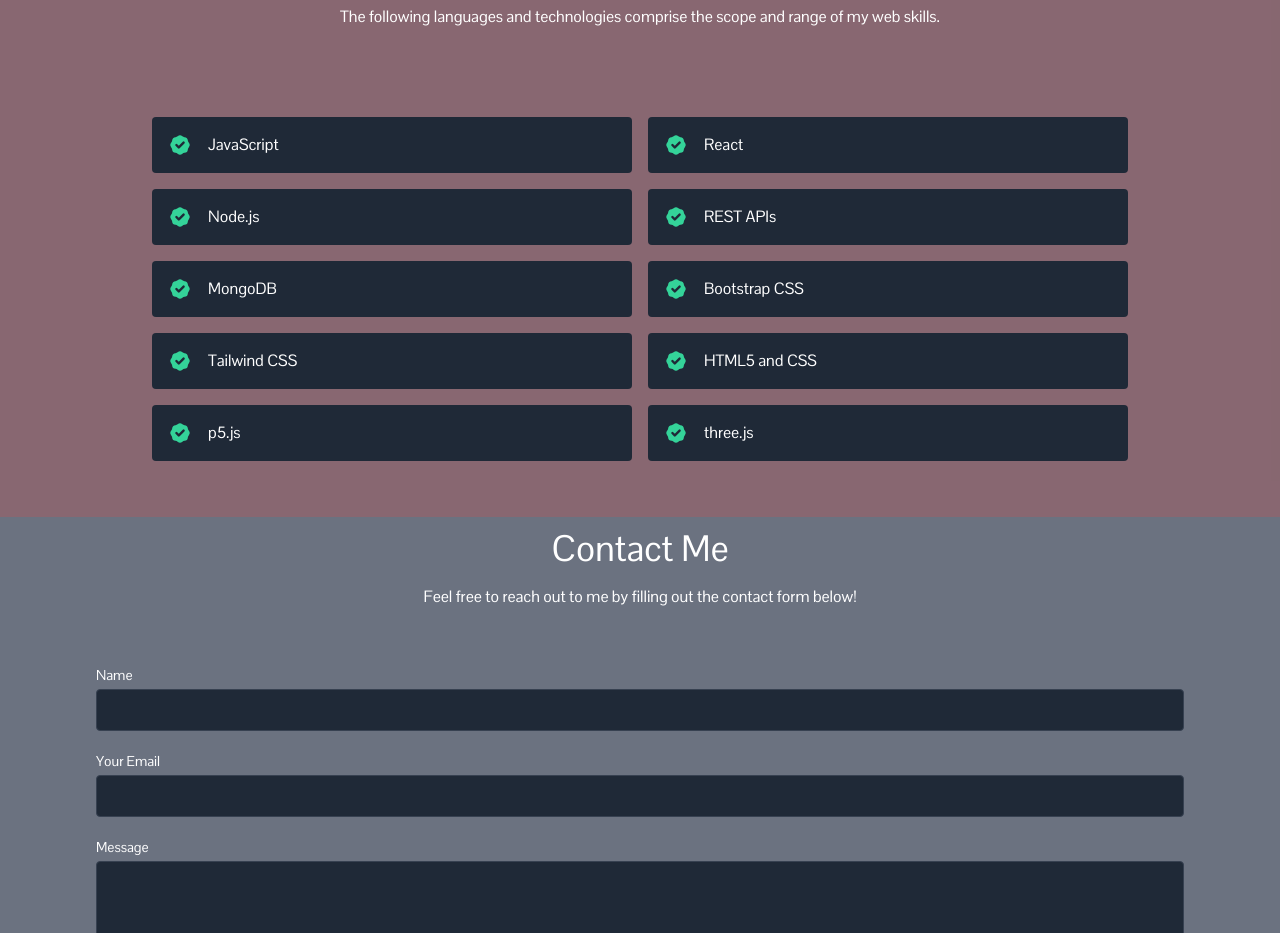
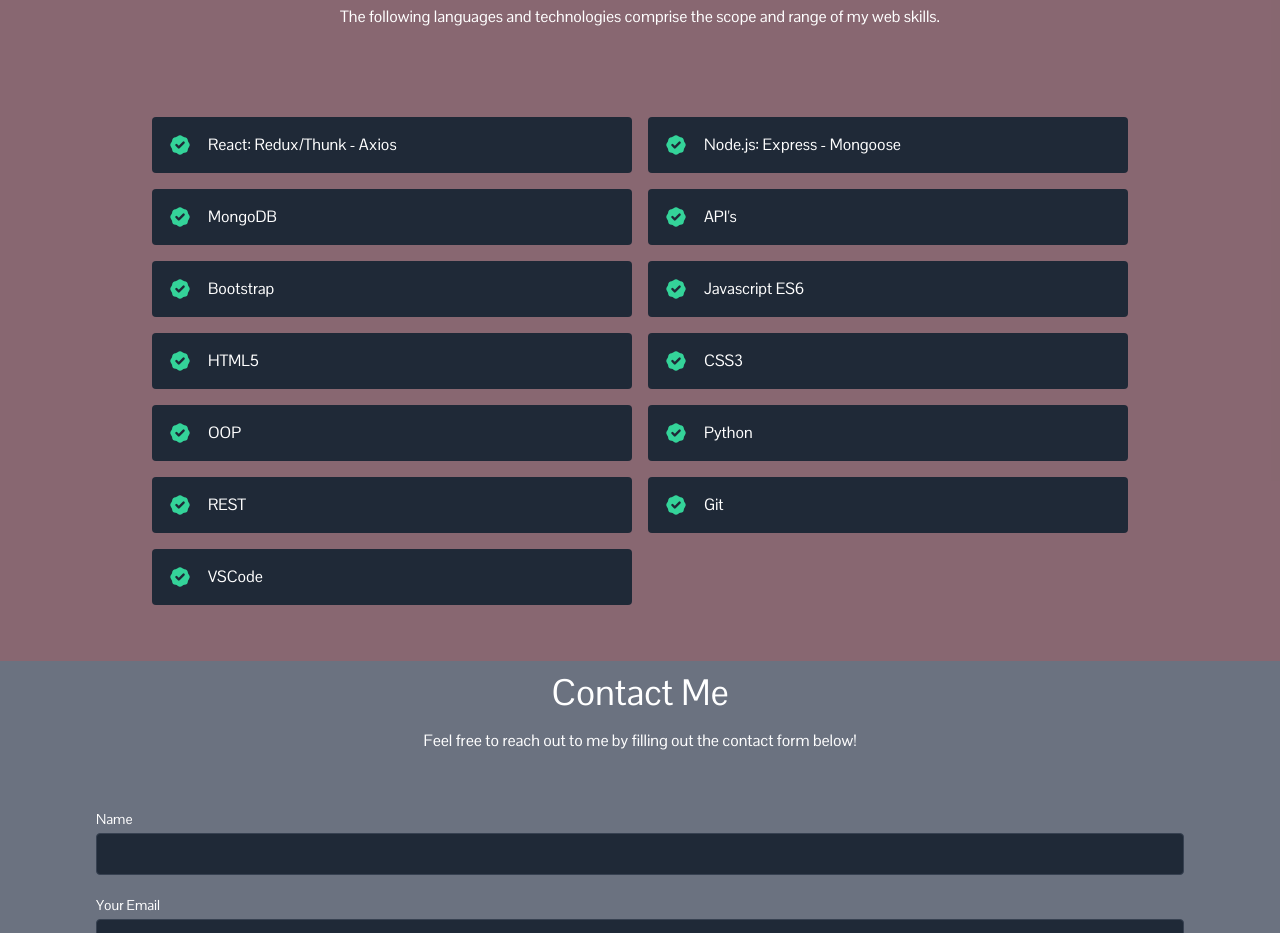
Before and after one commit to NikoIcardo/my-portfolio, a React (Create React App) app: page / in a window 1280 px wide. Shown: the part 2060-2993 px from the top of the page. Built offline with nearby package versions, Linux system fonts and the light colour scheme.

Commit message:
Update resume and skills

```diff
--- a/src/data.js
+++ b/src/data.js
@@ -83,14 +83,17 @@
 ];
 
 export const skills = [
-  'JavaScript',
-  'React',
-  'Node.js',
-  'REST APIs',
+  'React:  Redux/Thunk - Axios',
+  'Node.js:  Express - Mongoose',
   'MongoDB',
-  'Bootstrap CSS',
-  'Tailwind CSS',
-  'HTML5 and CSS',
-  'p5.js',
-  'three.js',
+  "API's",
+  'Bootstrap',
+  'Javascript ES6',
+  'HTML5',
+  'CSS3',
+  'OOP',
+  'Python',
+  'REST',
+  'Git',
+  'VSCode'
 ];
```
Also changed, not shown: 1 other file (tests, documents, lock files or other folders).
